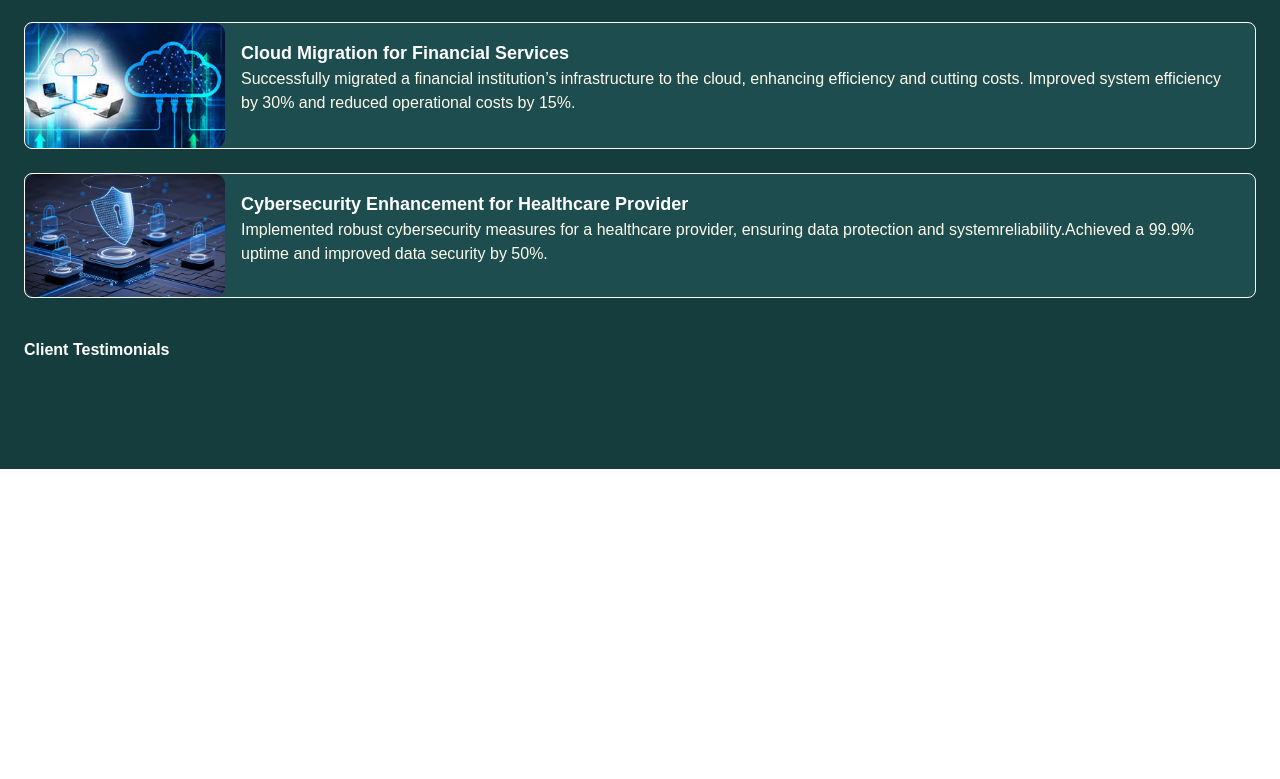
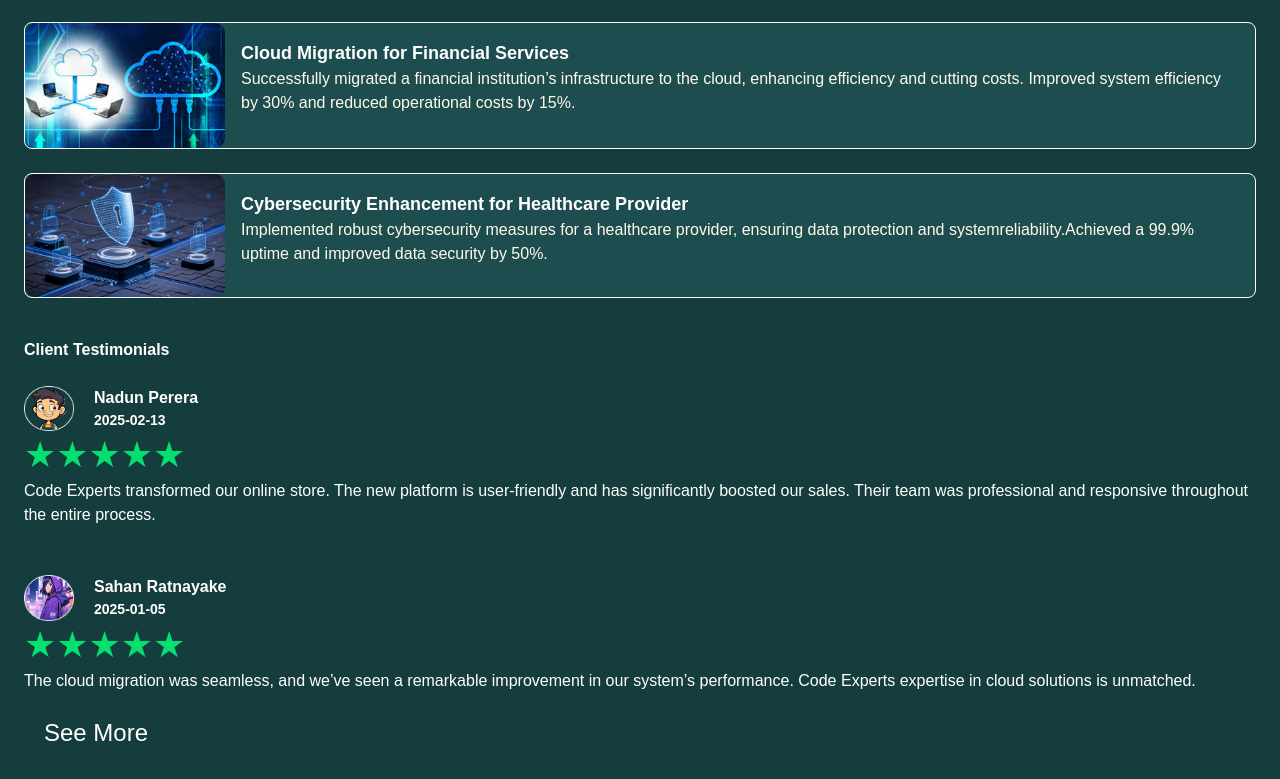
Before and after one commit to OpenStag/project-12, a Next.js app: page /solutions in a window 1280 px wide. Shown: the part 331-1110 px from the top of the page. Before the commit the page ends 800 px from the top, so only its background shows below. Built offline with nearby package versions, Linux system fonts and the light colour scheme.

Commit message:
Add review sections

```diff
--- a/src/app/solutions/page.jsx
+++ b/src/app/solutions/page.jsx
@@ -14,7 +14,7 @@ function page() {
 
             <div className='bg-[#1d4d4f]  rounded-lg flex gap-4 border'>
               <div className='flex flex-row'>
-                <Image className='inline-block'
+                <Image
                 src="/web page 1.png"
                 width={200}
                 height={150}
@@ -58,7 +58,49 @@ function page() {
         </div>
 
         <h3 className='mt-10 font-semibold'>Client Testimonials</h3>
+        <div className='mb-12'>
+        <div className='mt-6 space-y-6'>
+            <div className='flex flex-row mb-0'>
+              <Image
+                src="/Ellipse 9.png"
+                width={50}
+                height={50}
+              />
+              <div className='px-5'>
+                <h4 className="font-semibold">Nadun Perera
+                <p className="text-400 text-sm ">2025-02-13</p>
+                </h4>
+              </div>
+            </div>
+              <p className="text-green-400 mt-1 text-4xl mb-1">★★★★★</p>
+              <p>Code Experts transformed our online store. The new platform is user-friendly and has significantly boosted our sales. Their team was professional and responsive throughout the entire process.</p>
+          </div>
+        </div>
+        <div className='mb-12'></div>
+          <div className='mt-6 space-y-6'>
+            <div className='flex flex-row mb-0'>
+              <Image
+                src="/Ellipse 10.png"
+                width={50}
+                height={50}
+              />
+              <div className='px-5'>
+                <h4 className="font-semibold">Sahan Ratnayake
+                <p className="text-400 text-sm ">2025-01-05</p>
+                </h4>
+              </div>
+            </div>
+              <p className="text-green-400 mt-1 text-4xl mb-1">★★★★★</p>
+              <p>The cloud migration was seamless, and we’ve seen a remarkable improvement in our system’s performance. Code
+                  Experts expertise in cloud solutions is unmatched.</p>
+          </div>
+          <div className='mt-6 ml-5 text-2xl'>
+            <p>See More</p>
+          </div>
+
+
     </div>
+
   )
 }
 
```
Also changed, not shown: public/Ellipse 10.png (added).
